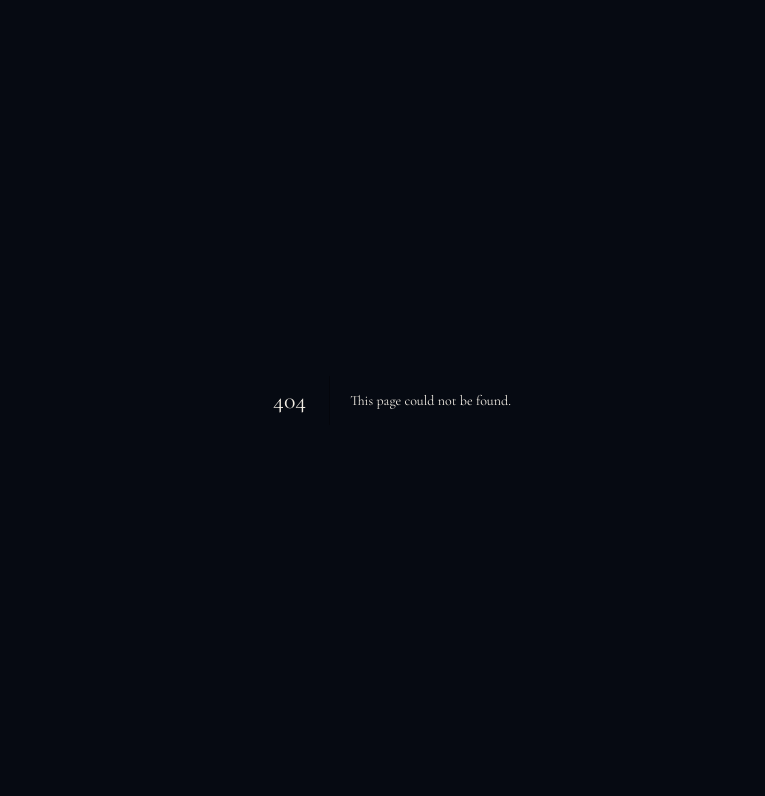
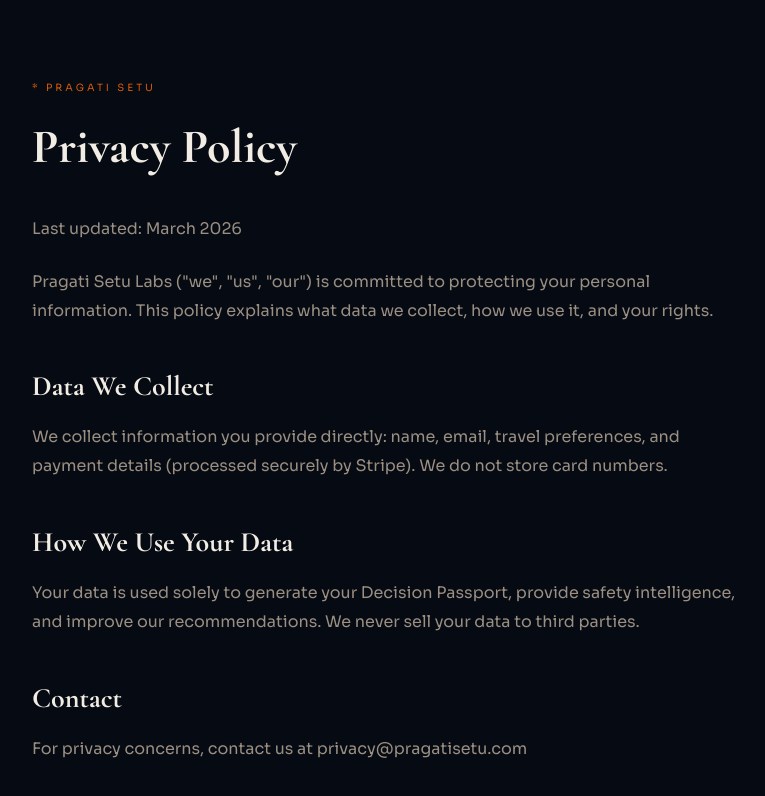
Before and after one commit to theOGcoderInmaking/pragati-setu, a Next.js app in the folder frontend/: page /privacy-policy in a window 1280 px wide. Before the commit this address had no page. Shown: the top 796 px of the page, without its empty margins (248-1013 px from the left). Built offline with nearby package versions, Linux system fonts and the light colour scheme.

Commit message:
package.json updated

```diff
--- a/frontend/src/app/plan/page.tsx
+++ b/frontend/src/app/plan/page.tsx
@@ -1,6 +1,7 @@
 "use client";
 
 import React, { useState, useEffect } from "react";
+import { useRouter } from "next/navigation";
 import styles from "./plan.module.css";
 import PageWrapper from "@/components/PageWrapper";
 import {
@@ -81,6 +82,7 @@
 
 export default function PlanYourTripPage() {
     const [activeLabel, setActiveLabel] = useState(0);
+    const router = useRouter();
 
     useEffect(() => {
         const labelTimer = setInterval(() => {
@@ -175,7 +177,12 @@
                                 </li>
                             </ul>
 
-                            <button className={styles.btnTeal}>Start Planning Free <ArrowRight size={18} /></button>
+                            <button
+                                className={styles.btnTeal}
+                                onClick={() => router.push("/decision-passport")}
+                            >
+                                Start Planning Free <ArrowRight size={18} />
+                            </button>
                         </div>
 
                         <div className={`${styles.mockupCard} fade-up`}>
@@ -235,7 +242,12 @@
                                 ))}
                             </div>
 
-                            <button className={styles.btnSaffron}>Let Us Plan <ArrowRight size={18} /></button>
+                            <button
+                                className={styles.btnSaffron}
+                                onClick={() => router.push("/decision-passport")}
+                            >
+                                Let Us Plan <ArrowRight size={18} />
+                            </button>
                         </div>
                     </div>
                 </section>
@@ -285,7 +297,13 @@
                             <li className={styles.featureTinyItem}>✓ AI conflict checker</li>
                             <li className={styles.featureTinyItem}>✓ Confidence scoring</li>
                         </ul>
-                        <button className={styles.btnTeal} style={{ width: '100%' }}>Start Planning</button>
+                        <button
+                            className={styles.btnTeal}
+                            style={{ width: '100%' }}
+                            onClick={() => router.push("/decision-passport")}
+                        >
+                            Start Planning
+                        </button>
                     </div>
 
                     <div className={`${styles.ctaGlass} ${styles.ctaGlassSaffron} fade-up`}>
@@ -296,7 +314,13 @@
                             <li className={styles.featureTinyItem}>✓ 24/7 Human guide</li>
                             <li className={styles.featureTinyItem}>✓ Full guarantee</li>
                         </ul>
-                        <button className={styles.btnSaffron} style={{ width: '100%' }}>Let Us Plan</button>
+                        <button
+                            className={styles.btnSaffron}
+                            style={{ width: '100%' }}
+                            onClick={() => router.push("/decision-passport")}
+                        >
+                            Let Us Plan
+                        </button>
                     </div>
                 </section>
 
--- a/frontend/src/app/pricing/page.tsx
+++ b/frontend/src/app/pricing/page.tsx
@@ -193,11 +193,21 @@
 
     const handleTierCta = (tierName: Tier["name"]) => {
         if (tierName === "Corporate") {
-            window.location.href = "mailto:sales@pragatisetu.com";
+            window.open(
+                `https://wa.me/?text=${encodeURIComponent(
+                    "Hi, I'm interested in Pragati Setu Corporate plan. Please share details."
+                )}`,
+                "_blank"
+            );
             return;
         }
 
-        router.push("/dashboard");
+        if (tierName === "Explorer Pass") {
+            router.push("/register");
+            return;
+        }
+
+        router.push("/decision-passport");
     };
 
     return (
--- /dev/null
+++ b/frontend/src/app/privacy-policy/page.tsx
@@ -0,0 +1,97 @@
+export default function PrivacyPolicyPage() {
+    return (
+        <div style={{
+            minHeight: "100vh",
+            background: "#060A12",
+            color: "#F2EDE4",
+            padding: "80px 40px",
+            maxWidth: "800px",
+            margin: "0 auto",
+            fontFamily: "'Sora', sans-serif",
+        }}>
+            <p style={{
+                fontSize: "10px",
+                letterSpacing: "3px",
+                color: "#D4590A",
+                marginBottom: "16px",
+            }}>
+                * PRAGATI SETU
+            </p>
+            <h1 style={{
+                fontFamily: "'Cormorant Garamond', serif",
+                fontSize: "48px",
+                fontWeight: 700,
+                marginBottom: "32px",
+            }}>
+                Privacy Policy
+            </h1>
+            <p style={{
+                color: "#9A8F82",
+                lineHeight: 1.8,
+                marginBottom: "24px",
+            }}>
+                Last updated: March 2026
+            </p>
+            <p style={{
+                color: "#9A8F82",
+                lineHeight: 1.8,
+                marginBottom: "24px",
+            }}>
+                Pragati Setu Labs (&quot;we&quot;, &quot;us&quot;, &quot;our&quot;) is committed to protecting your
+                personal information. This policy explains what data we collect,
+                how we use it, and your rights.
+            </p>
+            <h2 style={{
+                fontFamily: "'Cormorant Garamond', serif",
+                fontSize: "28px",
+                fontWeight: 700,
+                marginBottom: "16px",
+                marginTop: "40px",
+            }}>
+                Data We Collect
+            </h2>
+            <p style={{
+                color: "#9A8F82",
+                lineHeight: 1.8,
+                marginBottom: "16px",
+            }}>
+                We collect information you provide directly: name, email, travel
+                preferences, and payment details (processed securely by Stripe).
+                We do not store card numbers.
+            </p>
+            <h2 style={{
+                fontFamily: "'Cormorant Garamond', serif",
+                fontSize: "28px",
+                fontWeight: 700,
+                marginBottom: "16px",
+                marginTop: "40px",
+            }}>
+                How We Use Your Data
+            </h2>
+            <p style={{
+                color: "#9A8F82",
+                lineHeight: 1.8,
+                marginBottom: "16px",
+            }}>
+                Your data is used solely to generate your Decision Passport, provide
+                safety intelligence, and improve our recommendations. We never sell
+                your data to third parties.
+            </p>
+            <h2 style={{
+                fontFamily: "'Cormorant Garamond', serif",
+                fontSize: "28px",
+                fontWeight: 700,
+                marginBottom: "16px",
+                marginTop: "40px",
+            }}>
+                Contact
+            </h2>
+            <p style={{
+                color: "#9A8F82",
+                lineHeight: 1.8,
+            }}>
+                For privacy concerns, contact us at privacy@pragatisetu.com
+            </p>
+        </div>
+    );
+}
--- /dev/null
+++ b/frontend/src/app/terms/page.tsx
@@ -0,0 +1,96 @@
+export default function TermsPage() {
+    return (
+        <div style={{
+            minHeight: "100vh",
+            background: "#060A12",
+            color: "#F2EDE4",
+            padding: "80px 40px",
+            maxWidth: "800px",
+            margin: "0 auto",
+            fontFamily: "'Sora', sans-serif",
+        }}>
+            <p style={{
+                fontSize: "10px",
+                letterSpacing: "3px",
+                color: "#D4590A",
+                marginBottom: "16px",
+            }}>
+                * PRAGATI SETU
+            </p>
+            <h1 style={{
+                fontFamily: "'Cormorant Garamond', serif",
+                fontSize: "48px",
+                fontWeight: 700,
+                marginBottom: "32px",
+            }}>
+                Terms of Service
+            </h1>
+            <p style={{
+                color: "#9A8F82",
+                lineHeight: 1.8,
+                marginBottom: "24px",
+            }}>
+                Last updated: March 2026
+            </p>
+            <p style={{
+                color: "#9A8F82",
+                lineHeight: 1.8,
+                marginBottom: "24px",
+            }}>
+                By using Pragati Setu, you agree to these terms. Please read them
+                carefully before creating a Decision Passport.
+            </p>
+            <h2 style={{
+                fontFamily: "'Cormorant Garamond', serif",
+                fontSize: "28px",
+                fontWeight: 700,
+                marginBottom: "16px",
+                marginTop: "40px",
+            }}>
+                Service Description
+            </h2>
+            <p style={{
+                color: "#9A8F82",
+                lineHeight: 1.8,
+                marginBottom: "16px",
+            }}>
+                Pragati Setu provides travel intelligence, safety scores,
+                and decision support. We are not a licensed travel agent
+                and do not issue tickets directly.
+            </p>
+            <h2 style={{
+                fontFamily: "'Cormorant Garamond', serif",
+                fontSize: "28px",
+                fontWeight: 700,
+                marginBottom: "16px",
+                marginTop: "40px",
+            }}>
+                The Guarantee
+            </h2>
+            <p style={{
+                color: "#9A8F82",
+                lineHeight: 1.8,
+                marginBottom: "16px",
+            }}>
+                Our financial guarantee covers direct harm caused by recommendations
+                we made and verified as safe. It does not cover natural disasters,
+                political events, or personal decisions made against our advice.
+            </p>
+            <h2 style={{
+                fontFamily: "'Cormorant Garamond', serif",
+                fontSize: "28px",
+                fontWeight: 700,
+                marginBottom: "16px",
+                marginTop: "40px",
+            }}>
+                Contact
+            </h2>
+            <p style={{
+                color: "#9A8F82",
+                lineHeight: 1.8,
+            }}>
+                For legal matters, contact us at legal@pragatisetu.com
+            </p>
+        </div>
+    );
+}
--- a/frontend/src/components/layout/Footer.tsx
+++ b/frontend/src/components/layout/Footer.tsx
@@ -1,7 +1,7 @@
 "use client";
 
 import React from "react";
-import { Compass, GithubLogo, TwitterLogo, InstagramLogo, LinkedinLogo } from "@phosphor-icons/react";
+import { Compass, TwitterLogo, InstagramLogo, LinkedinLogo } from "@phosphor-icons/react";
 import Link from "next/link";
 
 const Footer: React.FC = () => {
@@ -24,8 +24,18 @@
                             The world&apos;s first accountable travel intelligence platform. Empowering decisions with certainty through 190+ countries.
                         </p>
                         <div className="flex items-center gap-4">
-                            {[TwitterLogo, InstagramLogo, GithubLogo, LinkedinLogo].map((Icon, i) => (
-                                <a key={i} href="#" className="w-9 h-9 glass-card flex items-center justify-center text-text-secondary hover:text-saffron hover:border-saffron/40 transition-all">
+                            {[
+                                { Icon: TwitterLogo, href: "https://x.com" },
+                                { Icon: InstagramLogo, href: "https://instagram.com" },
+                                { Icon: LinkedinLogo, href: "https://linkedin.com" },
+                            ].map(({ Icon, href }, i) => (
+                                <a
+                                    key={i}
+                                    href={href}
+                                    target="_blank"
+                                    rel="noreferrer"
+                                    className="w-9 h-9 glass-card flex items-center justify-center text-text-secondary hover:text-saffron hover:border-saffron/40 transition-all"
+                                >
                                     <Icon size={18} />
                                 </a>
                             ))}
@@ -68,9 +78,19 @@
                     <div>
                         <h4 className="font-mono text-[10px] uppercase tracking-[3px] text-saffron mb-6">Legal</h4>
                         <ul className="space-y-4">
-                            {["Privacy Policy", "Terms of Service", "Safety Guarantee", "Cookie Policy"].map((link) => (
-                                <li key={link}>
-                                    <a href="#" className="text-sm text-text-secondary hover:text-white transition-colors">{link}</a>
+                            {[
+                                { label: "Privacy Policy", href: "/privacy-policy" },
+                                { label: "Terms of Service", href: "/terms" },
+                                { label: "Safety Guarantee", href: "/decision-passport" },
+                                { label: "Cookie Policy", href: "/privacy-policy" },
+                            ].map((link) => (
+                                <li key={link.label}>
+                                    <Link
+                                        href={link.href}
+                                        className="text-sm text-text-secondary hover:text-white transition-colors"
+                                    >
+                                        {link.label}
+                                    </Link>
                                 </li>
                             ))}
                         </ul>
--- a/frontend/src/components/layout/Navbar.tsx
+++ b/frontend/src/components/layout/Navbar.tsx
@@ -39,16 +39,12 @@
             title: "Stays",
             items: [
                 { icon: <Buildings size={18} weight="duotone" />, label: "Hotels", href: "/booking/hotels" },
-                { icon: <Buildings size={18} weight="duotone" />, label: "Homestays", href: "/booking/homestays" },
-                { icon: <Buildings size={18} weight="duotone" />, label: "Hostels", href: "/booking/hostels" },
             ]
         },
         {
             title: "Experiences",
             items: [
-                { icon: <Ticket size={18} weight="duotone" />, label: "Events", href: "/booking/events" },
-                { icon: <Ticket size={18} weight="duotone" />, label: "Workshops", href: "/booking/workshops" },
-                { icon: <Ticket size={18} weight="duotone" />, label: "Guided Tours", href: "/booking/tours" },
+                { icon: <Ticket size={18} weight="duotone" />, label: "Experiences", href: "/booking/experiences" },
             ]
         }
     ];
```
Also changed, not shown: 1 other file (tests, documents, lock files or other folders).
